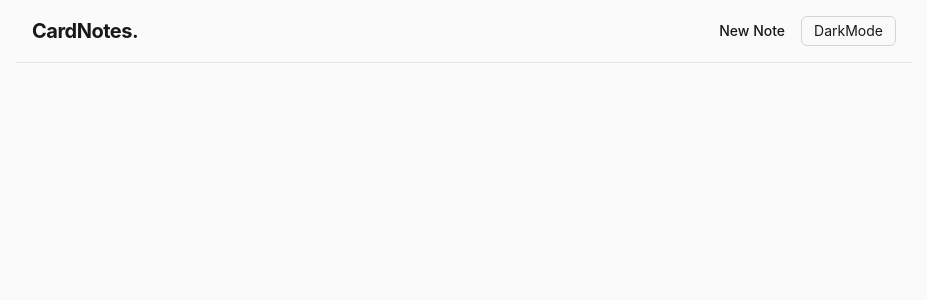
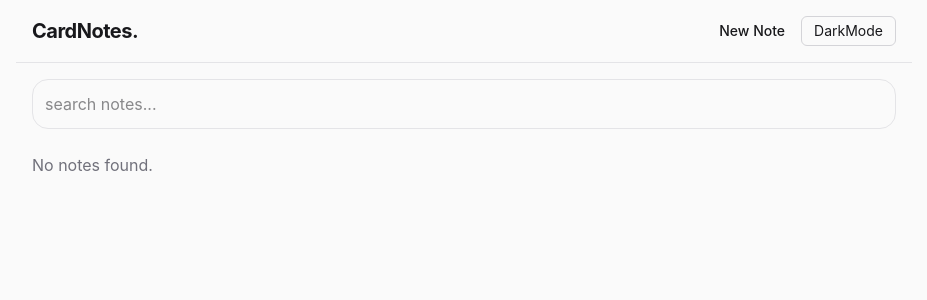
Before and after one commit to chelchel29/react-crash-course, a React (Vite) app: page / in a window 1280 px wide. Shown: the top 300 px of the page, without its empty margins (176-1103 px from the left). Built offline with nearby package versions, Linux system fonts and the light colour scheme.

Commit message:
search function

```diff
--- a/src/App.tsx
+++ b/src/App.tsx
@@ -1,13 +1,26 @@
 import { createBrowserRouter, RouterProvider } from "react-router";
 import Layout from "./components/layout";
 import { ThemeProvider } from "./context/ThemeContext";
+import Dashboard, { dishboardLoader } from "./pages/Dashboard";
+import CreateNote, { createNoteAction } from "./pages/CreateNote";
 
 function App() {
   const router = createBrowserRouter([
     {
       path: "/",
       element: <Layout />,
-      children: [{}],
+      children: [
+        {
+          index: true,
+          element: <Dashboard />,
+          loader: dishboardLoader,
+        },
+        {
+          path: "/new",
+          element: <CreateNote />,
+          action: createNoteAction,
+        },
+      ],
     },
   ]);
   return (
--- /dev/null
+++ b/src/pages/CreateNote.tsx
@@ -0,0 +1,55 @@
+import React, { useEffect, useRef } from "react";
+import { Form, redirect, type ActionFunctionArgs } from "react-router";
+import { saveNote } from "../utils/stroage";
+
+export const createNoteAction = async ({ request }: ActionFunctionArgs) => {
+  const formData = await request.formData();
+
+  const title = formData.get("title") as string;
+  const content = formData.get("content") as string;
+
+  saveNote({ title, content });
+  return redirect("/");
+};
+
+function CreateNote() {
+  const titleInputRef = useRef<HTMLInputElement>(null);
+
+  useEffect(() => {
+    titleInputRef.current?.focus();
+  }, []);
+
+  return (
+    <div>
+      <h2 className="text-2xl font-bold mb-6">Create new Note</h2>
+      <Form method="post" className="space-y-4">
+        <div>
+          <label className="block text-sm mb-1">Title</label>
+          <input
+            ref={titleInputRef}
+            name="title"
+            required
+            className="w-full p-2 border rounded-md dark:bg-zinc-900 dark:border-zinc-800"
+          />
+        </div>
+        <div>
+          <label className="block text-sm mb-1">Content</label>
+          <textarea
+            name="content"
+            rows={5}
+            required
+            className="w-full p-2 border rounded-md dark:bg-zinc-900 dark:border-zinc-800"
+          ></textarea>
+        </div>
+        <button
+          type="submit"
+          className="rounded-md bg-zinc-900 px-4 py-2 font-medium text-white dark:bg-zinc-100 dark:text-zinc-900"
+        >
+          Save Note
+        </button>
+      </Form>
+    </div>
+  );
+}
+
+export default CreateNote;
--- /dev/null
+++ b/src/pages/Dashboard.tsx
@@ -0,0 +1,47 @@
+import { Link, useLoaderData, useSearchParams } from "react-router";
+import { getNotes } from "../utils/stroage";
+import type { Note } from "../types/indes";
+import { useState } from "react";
+
+export const dishboardLoader = () => {
+  return getNotes();
+};
+
+function Dashboard() {
+  const notes = useLoaderData() as Note[];
+  const [search, setSearch] = useState("");
+
+  const filterNotes = notes.filter((note) =>
+    note.title.toLowerCase().includes(search.toLowerCase()),
+  );
+  return (
+    <div className="space-y-6">
+      <input
+        type="text"
+        placeholder="search notes..."
+        value={search}
+        onChange={(e) => setSearch(e.target.value)}
+        className="w-full p-3 rounded-2xl border border-zinc-200 dark:border-zinc-800 bg-transparent"
+      />
+      <div className="grid grid-cols-1 md:grid-cols-2 gap-4">
+        {filterNotes.map((note) => (
+          <Link
+            to={"/note/${note.id}"}
+            key={note.id}
+            className="p-5 border border-zinc-200 dark:border-zinc-800 rounded-xl hover:shadow-md transition-shadow"
+          >
+            <h2 className="text-lg font-semibold mb-2">{note.title}</h2>
+            <p className="text-zinc-500 dark:text-zinc-400 line-clamp-3">
+              {note.content}
+            </p>
+          </Link>
+        ))}
+        {filterNotes.length === 0 && (
+          <p className="text-zinc-500">No notes found.</p>
+        )}
+      </div>
+    </div>
+  );
+}
+
+export default Dashboard;
```
Also changed, not shown: src/pages/NoteDetail.tsx (added).
